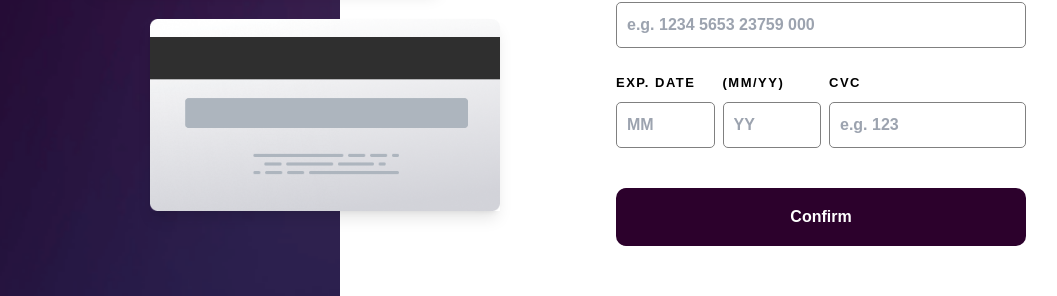
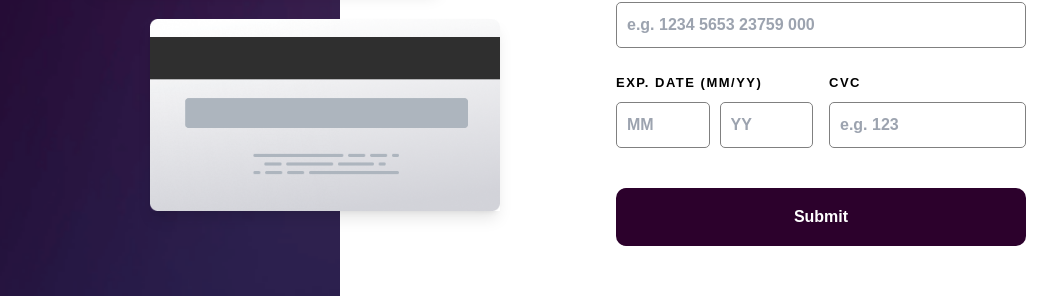
Before and after one commit to mattzu22/interactive-card-details-form-main, a React (Vite) app: page / in a window 1280 px wide. Shown: the part 396-692 px from the top of the page, without its empty margins (140-1197 px from the left). Built offline with nearby package versions, Linux system fonts and the light colour scheme.

Commit message:
input validation test

```diff
--- a/package.json
+++ b/package.json
@@ -10,9 +10,11 @@
   },
   "dependencies": {
     "@hookform/error-message": "^2.0.1",
+    "@hookform/resolvers": "^3.1.1",
     "react": "^18.2.0",
     "react-dom": "^18.2.0",
-    "react-hook-form": "^7.43.9"
+    "react-hook-form": "^7.43.9",
+    "yup": "^1.2.0"
   },
   "devDependencies": {
     "@types/react": "^18.0.27",
--- a/src/component/Cartoes/index.jsx
+++ b/src/component/Cartoes/index.jsx
@@ -12,6 +12,7 @@ export const Cartoes = (props) => {
           src={Backcard}
           alt="cartão"
         />
+
 
         <div className="z-10 relative self-start md:self-end">
           <img
--- a/src/component/Form/index.jsx
+++ b/src/component/Form/index.jsx
@@ -2,16 +2,28 @@ import { data } from "autoprefixer";
 import { useForm } from "react-hook-form";
 
 export const Form = (props) => {
-  const loginUser = data
+  const loginUser = data;
+  console.log(props.inputs.cardNumber);
 
+  const {
+    register,
+    handleSubmit,
+    formState: { errors },
+  } = useForm();
 
-  const { register, handleSubmit, formState: { errors }} =  useForm();
+  const inputNumberValidation = (e) => {
+    const input = e.target.value.replace(/\D/g, "");
+    const formattedValue = input.replace(/\B(?=(\d{4})+(?!\d))/g, " ");
+
+    if (formattedValue.length <= 19) {
+      e.target.value = formattedValue;
+      props.change(e);
+    }
+  };
 
   return (
     <>
       <form
-        action="submit"
-        method="get"
         className="flex flex-col items-center justify-center pt-[130px] gap-[25px] p-[20px] uppercase max-w-[450px] m-auto md:m-0"
         onSubmit={handleSubmit(loginUser)}
       >
@@ -23,11 +35,23 @@ export const Form = (props) => {
             name="name"
             id="name"
             placeholder="e.g. Matheus Macedo"
-            {...register("name", { required: true })}
-            onChange={props.change}
+            {...register("name", { required: true, pattern: /^[a-zA-Z]+$/ })}
+            onChange={(e) => {
+              if (e.target.value.length <= 20) {
+                props.change(e);
+              }
+            }}
             value={props.inputs.name}
           />
-          {errors.name && <span className="text-[red] text-[11px]">*Campo obrigatorio</span>}
+          {errors.name && errors.name.type === "required" && (
+            <span className="text-[red] text-[8px]">campo obrigatório</span>
+          )}
+
+          {errors.name && errors.name.type === "pattern" && (
+            <span className="text-[red] text-[8px]">
+              apenas letras são permitidas
+            </span>
+          )}
         </div>
 
         <div className="full">
@@ -39,44 +63,58 @@ export const Form = (props) => {
             id="number"
             placeholder="e.g. 1234 5653 23759 000"
             {...register("number", { required: true })}
-            onChange={props.change}
+            onChange={inputNumberValidation}
             value={props.inputs.cardNumber}
           />
-          {errors.number && <span className="text-[red] text-[11px]">*Campo obrigatorio</span>}
+
+          {errors.number && (
+            <span className="text-[red] text-[8px] mt-[9px]">Campo obrigatório</span>
+          )}
         </div>
 
-        <div className="full flex gap-[8px]">
-          <div className="w-[25%]">
-            <p className="name-input font-primary">exp. date</p>
+        <div className="full flex gap-[16px]">
+          <div className="flex flex-col">
+            <p className="name-input font-primary">exp. date (mm/YY)</p>
+            <div className="flex gap-[10px]">
+              <div className="w-[50%]">
                 <input
                   className="input"
                   type="text"
                   name="date"
                   id="date"
                   placeholder="MM"
-              {...register("date", { required: true })}
+                  {...register("date", { required: true, pattern: {
+                    value: /^(0[1-9]|1[0-2])$/,
+                    message: "Can't be blank"
+                  } })}
                   onChange={props.change}
                   value={props.inputs.MM}
                 />
-             {errors.date && <span className="text-[red] text-[11px]">*Campo obrigatorio</span>}
               </div>
 
-          <div className="w-[25%]">
-            <p className="name-input">(mm/YY)</p>
+              <div className="w-[50%]">
                 <input
                   className="input"
                   type="text"
                   name="MMYY"
                   id="MMYY"
                   placeholder="YY"
-              {...register("MMYY", { required: true })}
+                  {...register("date", { required: true })}
                   onChange={props.change}
                   value={props.inputs.YY}
                 />
-            {errors.MMYY && <span className="text-[red] text-[11px]">*Campo obrigatorio</span>}
               </div>
 
-          <div className="w-[50%]">
+            </div>
+
+              {errors.date  &&(
+                <span className="text-[red] text-[8px] mt-[9px]">
+                  Con't be blank
+                </span>
+              )}
+          </div>
+
+          <div className="w-[120%]">
             <p className="name-input">cvc</p>
             <input
               className="input"
@@ -88,15 +126,16 @@ export const Form = (props) => {
               onChange={props.change}
               value={props.inputs.CVC}
             />
-            {errors.CVC && <span className="text-[red] text-[11px]">*Campo obrigatorio</span>}
+            {errors.CVC && (
+              <span className="text-[red] text-[8px]">*Campo obrigatorio</span>
+            )}
           </div>
         </div>
 
-        <button
+        <input
+          type="submit"
           className="bg-[#2c012c] text-white w-full p-[17px] rounded-[10px] mt-[15px]"
-        >
-          Confirm
-        </button>
+        />
       </form>
     </>
   );
```
Also changed, not shown: 1 other file (tests, documents, lock files or other folders). Lines whose indentation alone changed are shown as unchanged.
